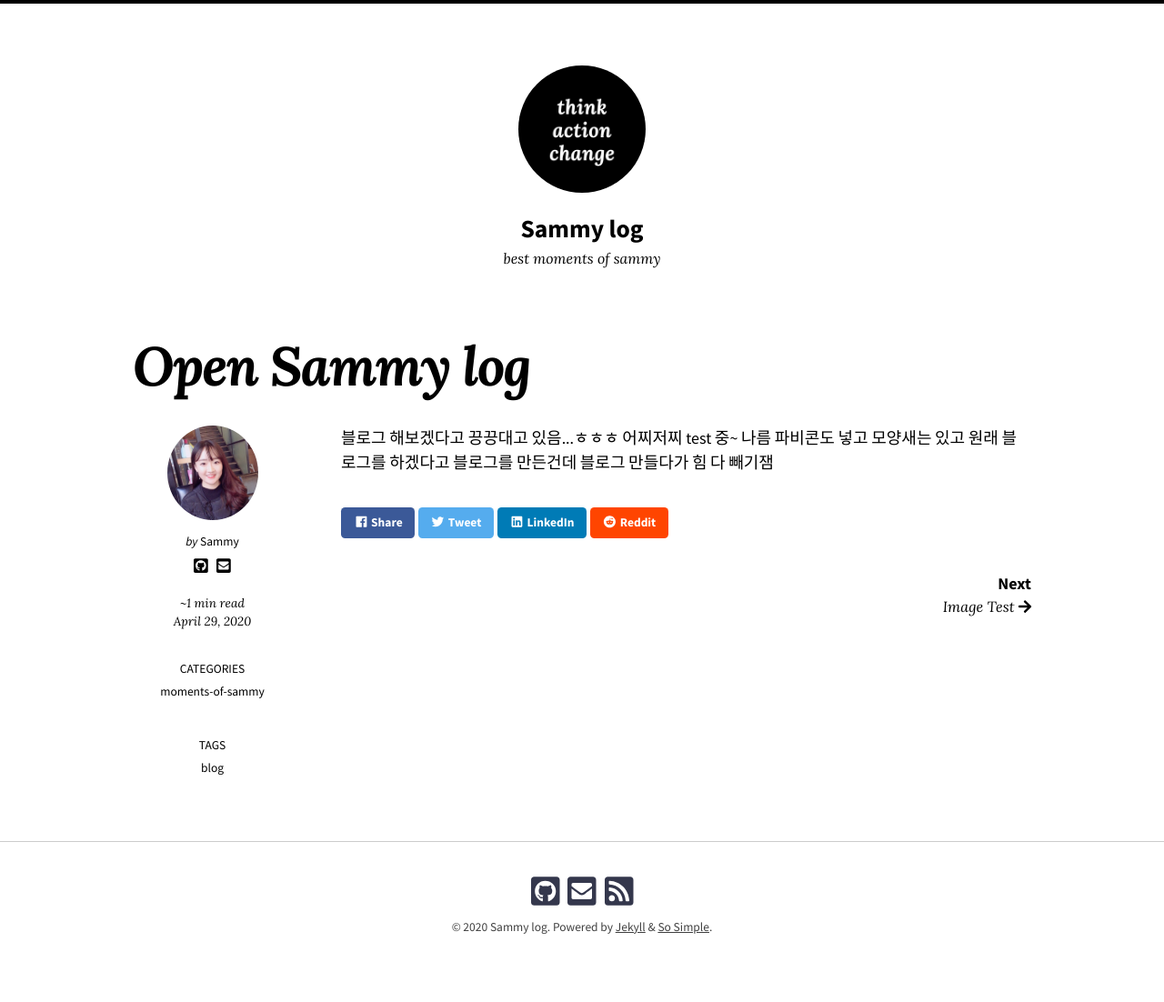
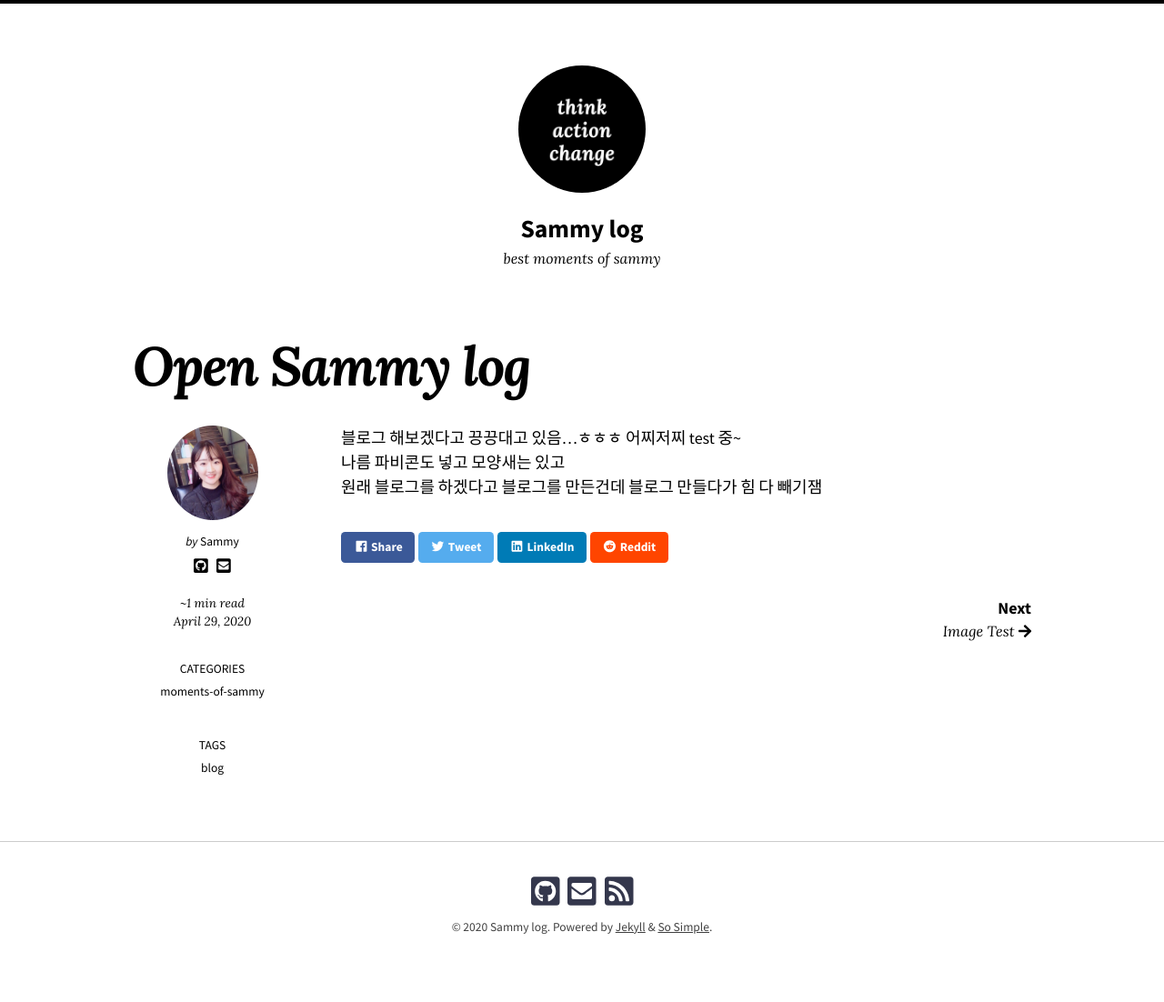
Before and after one commit to ssammykim/ssammykim.github.io, a Jekyll site: the page built from _posts/2020-04-29-Open-Sammy-log.md, in a window 1280 px wide. Shown: the whole page at 91% size. Built offline with Jekyll 4.4.1, drawn with Linux system fonts in a browser that asks for light colours; nearby versions of some CDN libraries; some web fonts are replaced; comment, search, counter and statistics services are not loaded.

Commit message:
delete paragraph

```diff
--- a/_posts/2020-04-29-Open-Sammy-log.md
+++ b/_posts/2020-04-29-Open-Sammy-log.md
@@ -5,6 +5,7 @@ categories: ['moments-of-sammy']
 tags: ['blog']
 last_modified_at:
 ---
-<p>블로그 해보겠다고 끙끙대고 있음...ㅎㅎㅎ 어찌저찌 test 중~
+
+블로그 해보겠다고 끙끙대고 있음...ㅎㅎㅎ 어찌저찌 test 중~
 나름 파비콘도 넣고 모양새는 있고
-원래 블로그를 하겠다고 블로그를 만든건데 블로그 만들다가 힘 다 빼기잼</p>
+원래 블로그를 하겠다고 블로그를 만든건데 블로그 만들다가 힘 다 빼기잼
```
